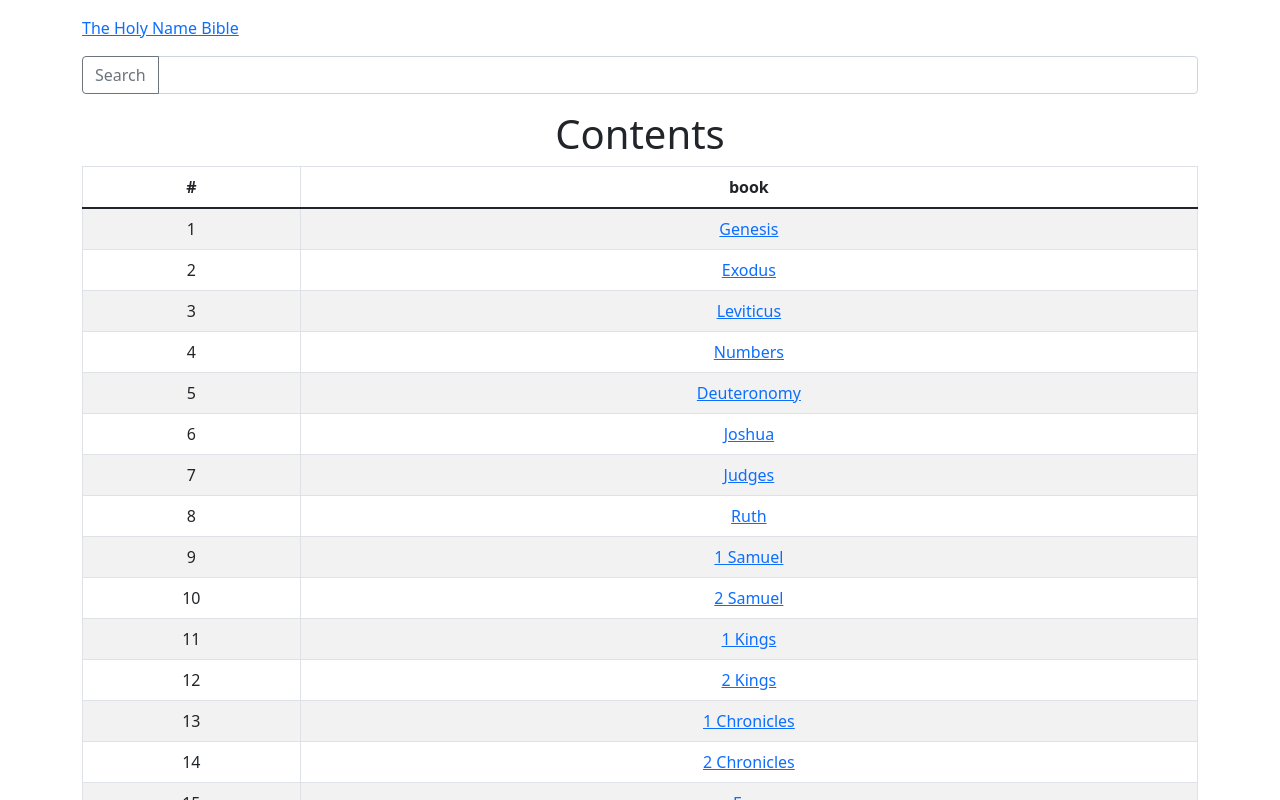
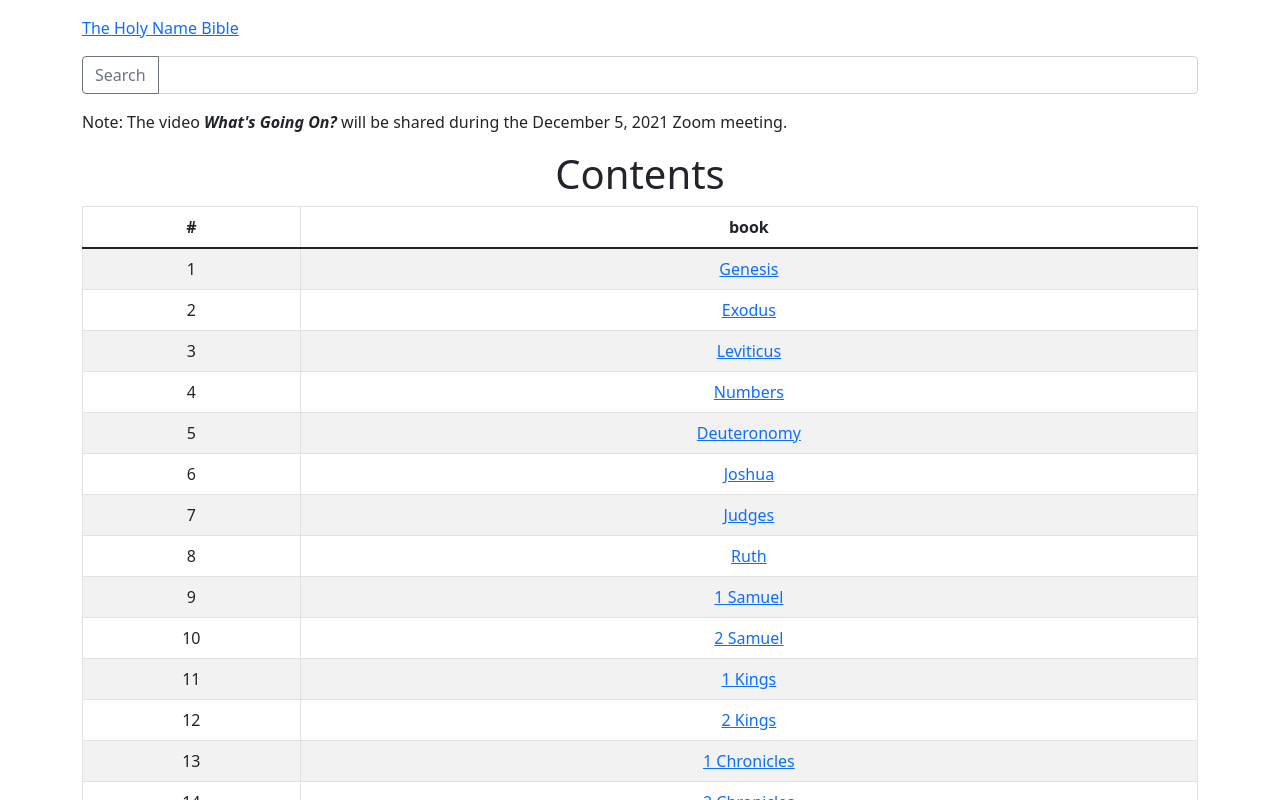
Before and after one commit to tazMeah/Holy-Name-Bible, a React (Create React App) app: page / in a window 1280 px wide. Shown: the top 800 px of the page. Built offline with nearby package versions, Linux system fonts and the light colour scheme.

Commit message:
added dec 5 note

```diff
--- a/src/App.tsx
+++ b/src/App.tsx
@@ -44,7 +44,7 @@ function App() {
 							</NavLink>
 							<SearchForm />
 							<p>
-
+								Note: The video <strong><em>What's Going On?</em></strong> will be shared during the December 5, 2021 Zoom meeting.
 							</p>
 						</nav>
 					</header>
```
